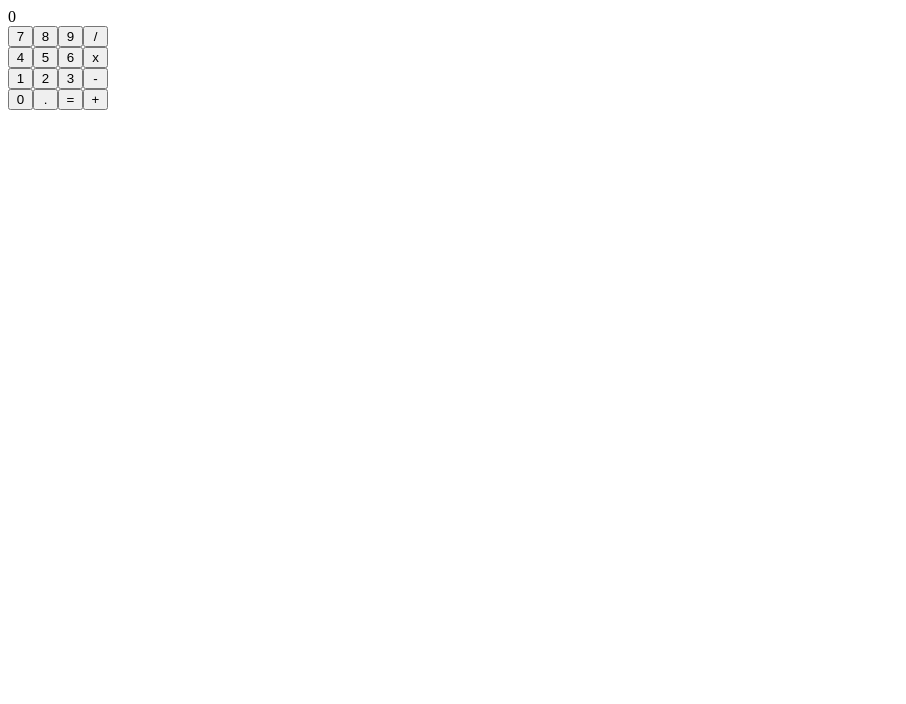
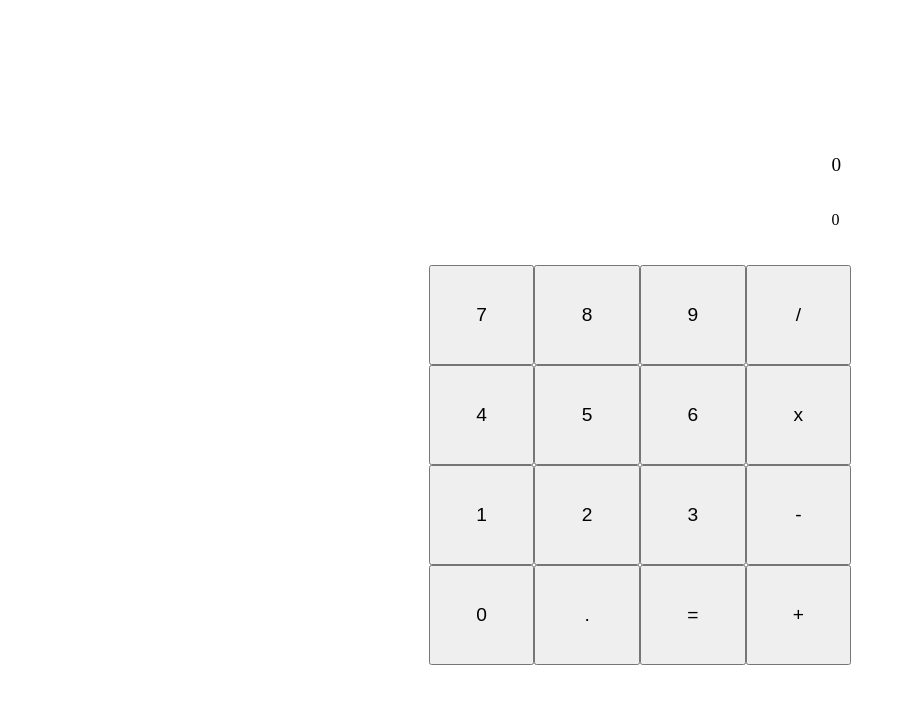
Before and after one commit to RodTiU/05-calculator, a plain HTML site: page index.html in a window 1280 px wide. Shown: the whole page, without its empty margins (0-906 px from the left). Drawn offline with Linux system fonts and the light colour scheme.

Commit message:
Modify html and styles

```diff
--- a/index.html
+++ b/index.html
@@ -8,7 +8,10 @@
   </head>
   <body>
     <div class="container">
-      <div class="result-display">0</div>
+      <div class="results">
+        <p class="result-display">0</p>
+        <p class="values-input">0</p>
+      </div>
       <div class="top-buttons"></div>
       <div class="basic-buttons">
         <div class="input-numbers-operations">
--- a/styles.css
+++ b/styles.css
@@ -1,14 +1,32 @@
 body {
   display: flex;
   flex-direction: column;
+  justify-content: center;
+  align-items: center;
+  width: 100vw;
+  height: 100vh;
+  margin: 0;
 }
 .container {
   display: flex;
   flex-direction: column;
+  justify-content: center;
+  align-items: center;
+  gap: 10px;
+  width: 33vw;
+  height: 80vh;
+}
+.results {
+  display: flex;
+  flex-direction: column;
+  align-self: flex-end;
+  padding-right: 10px;
 }
 .result-display {
-  display: inline-flex;
-  /* justify-content: flex-end; */
+  font-size: larger;
+}
+.values-input {
+  font-size: medium;
 }
 .container .basic-buttons {
   display: flex;
@@ -17,7 +35,6 @@ body {
 .container .basic-buttons .input-numbers-operations {
   display: flex;
   flex-wrap: wrap-reverse;
-  width: 100px;
 }
 .container .basic-buttons .sidebar-right {
   display: flex;
@@ -25,8 +42,9 @@ body {
 }
 .container .bottom-options {
   display: flex;
-  width: 100px;
 }
 button {
-  width: 25px;
+  width: calc(33vw / 4);
+  height: calc(50vh / 4);
+  font-size: larger;
 }
```
